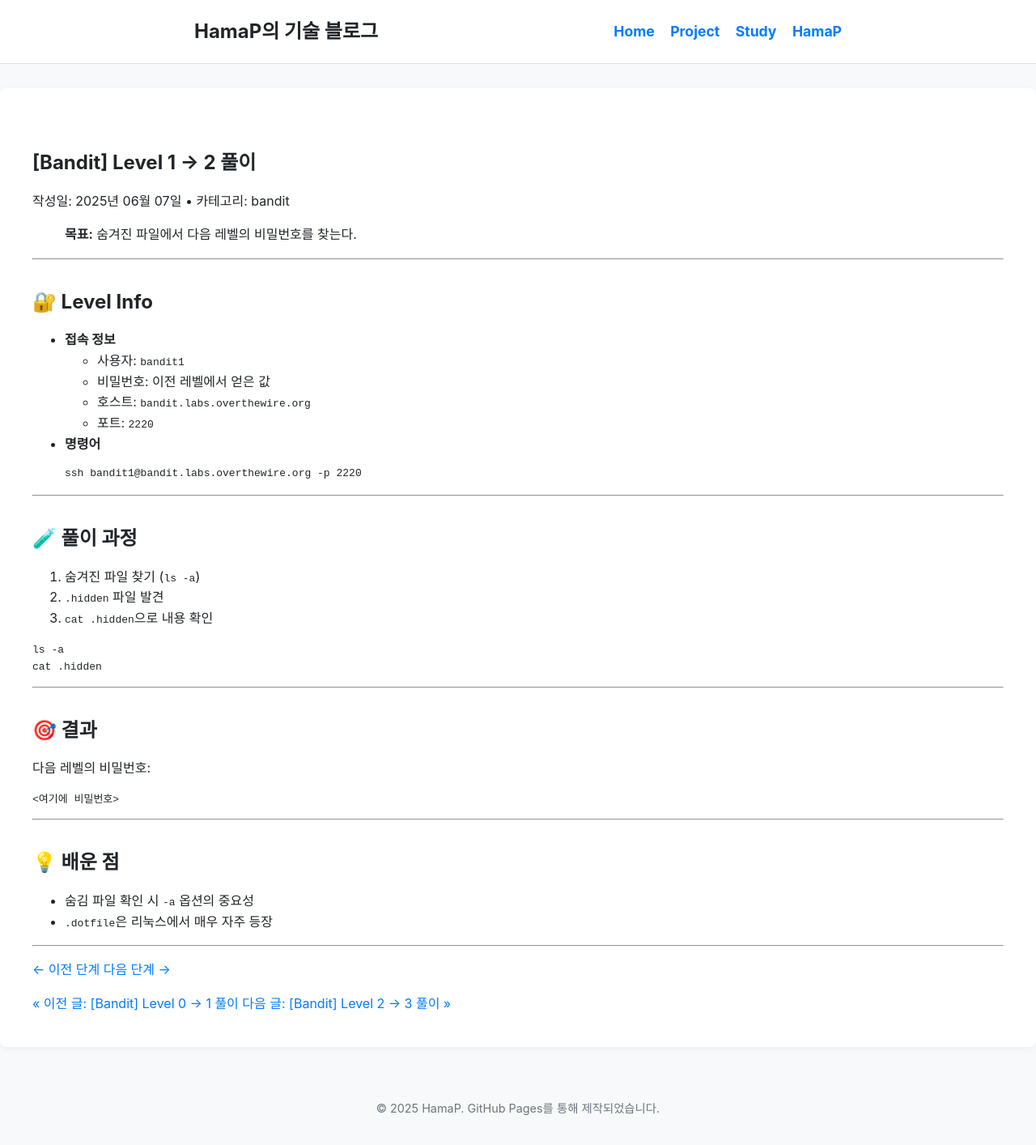
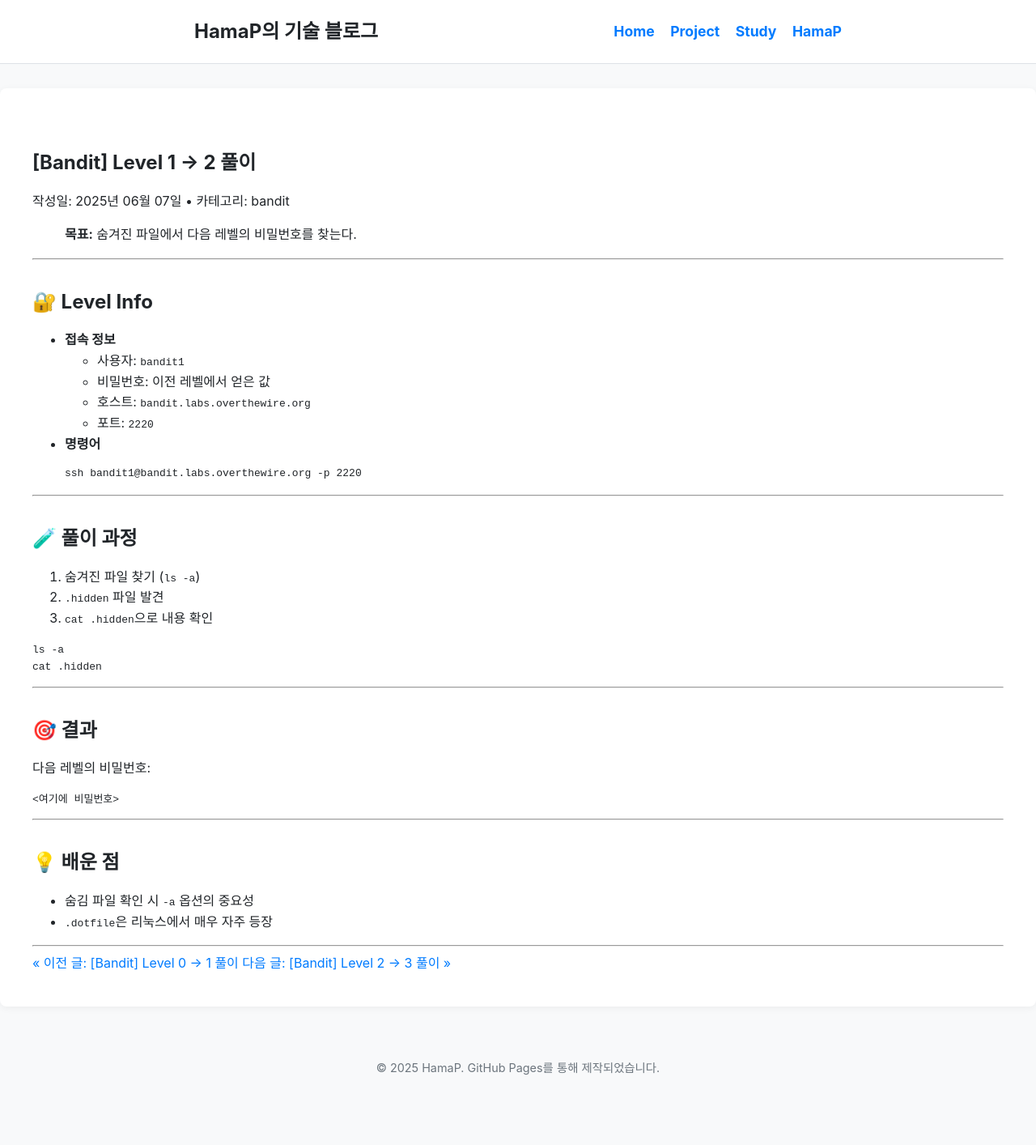
Before and after one commit to HamaP0/HamaP0.github.io, a Jekyll site: the page built from _posts/2025-06-07-bandit-level1-2.md, in a window 1280 px wide. Shown: the whole page at 81% size. Built offline with Jekyll 4.4.1, drawn with Linux system fonts in a browser that asks for light colours; after the commit the page ends 1365 px from its top, so only the background shows below that.

Commit message:
Update 2025-06-07-bandit-level1-2.md

```diff
--- a/_posts/2025-06-07-bandit-level1-2.md
+++ b/_posts/2025-06-07-bandit-level1-2.md
@@ -53,6 +53,3 @@
 - `.dotfile`은 리눅스에서 매우 자주 등장
 
 ---
-
-[← 이전 단계](/2025/06/07/bandit-level0-1.html)
-[다음 단계 →](/2025/06/07/bandit-level2-3.html)
```
